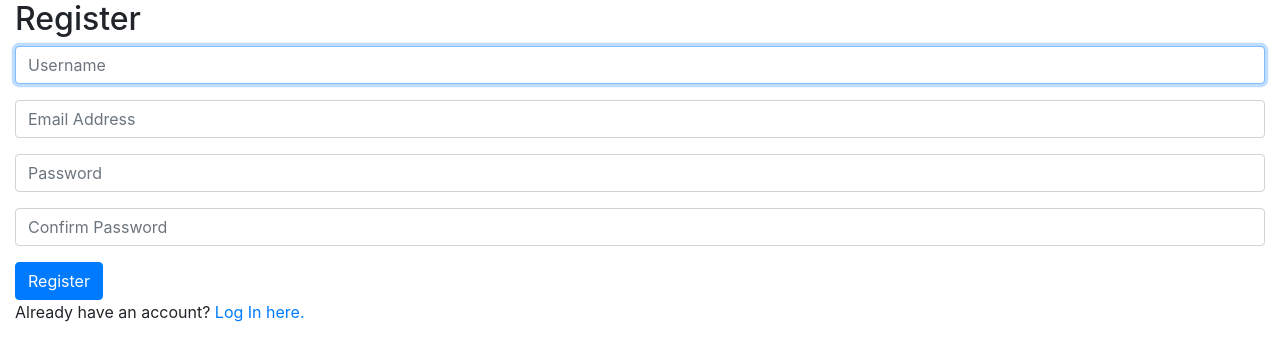
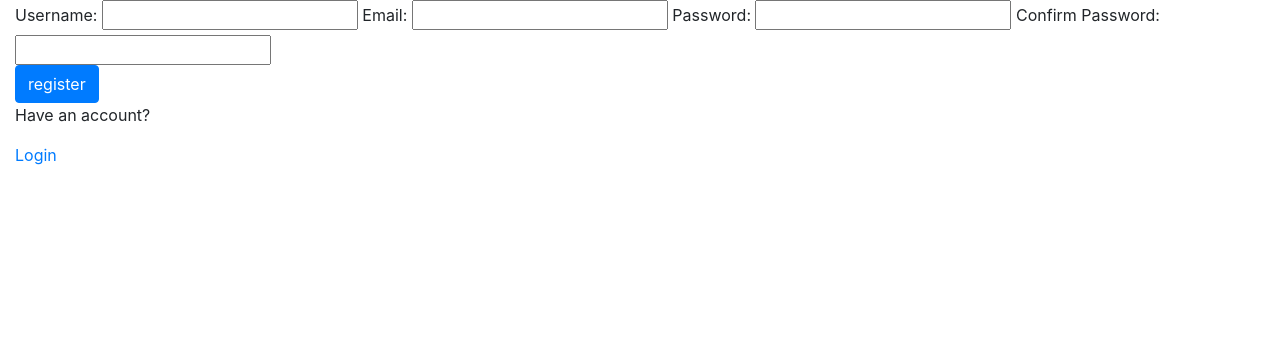
Before and after one commit to sabihdordab/network, a Django app: page /register in a window 1280 px wide. Shown: the part 56-417 px from the top of the page. Run offline with Django 3.2, Linux system fonts and the light colour scheme; some libraries are stand-ins or nearby versions.

Commit message:
replacing Django forms instead HTML forms

```diff
--- a/network/templates/network/register.html
+++ b/network/templates/network/register.html
@@ -1,30 +1,24 @@
-{% extends "network/layout.html" %}
-
-{% block body %}
-
-    <h2>Register</h2>
-
+{% extends 'network/layout.html'%}
+{% block title %}Register{%endblock%}
+{% block body%}
     {% if message %}
-        <div>{{ message }}</div>
+        <div class="alert alert-danger" role="alert">
+            {{ message }}
+        </div>
     {% endif %}
-
-    <form action="{% url 'register' %}" method="post">
-        {% csrf_token %}
-        <div class="form-group">
-            <input class="form-control" autofocus type="text" name="username" placeholder="Username">
-        </div>
-        <div class="form-group">
-            <input class="form-control" type="email" name="email" placeholder="Email Address">
-        </div>
-        <div class="form-group">
-            <input class="form-control" type="password" name="password" placeholder="Password">
-        </div>
-        <div class="form-group">
-            <input class="form-control" type="password" name="confirmation" placeholder="Confirm Password">
-        </div>
-        <input class="btn btn-primary" type="submit" value="Register">
+    <form method="Post" action="{% url 'register'%}" enctype="multipart/form-data" class="authForm">
+        {% csrf_token%}
+        <label>Username:</label>
+        {{ form.username }}
+        <label>Email:</label>
+        {{ form.email }}
+        <label>Password:</label>
+        {{ form.password }}
+        <label>Confirm Password:</label>
+        {{ form.confirm }}
+        <br>
+        <input type="submit" class="btn btn-primary" value="register">
+        <br>
+        <p>Have an account?</p><a href="{% url 'login'%}">Login</a>
     </form>
-
-    Already have an account? <a href="{% url 'login' %}">Log In here.</a>
-
-{% endblock %}
+{% endblock%}
--- a/network/views.py
+++ b/network/views.py
@@ -9,7 +9,7 @@ from django.views.decorators.csrf import csrf_exempt
 import json
 from django.core.paginator import Paginator
 from django.contrib.auth.decorators import login_required
-
+from .forms import *
 
 def index(request):
     user = request.user
@@ -32,22 +32,29 @@ def index(request):
 
 def login_view(request):
     if request.method == "POST":
+        form = LoginForm(request.POST)
+        if form.is_valid():
+            username = form.cleaned_data['username']
+            password = form.cleaned_data['password']
+            try:
+                user = User.objects.get(username=username,password=password)
+                login(request,user)
+                return HttpResponseRedirect(reverse('index'))
+            except:
+                pass
 
-        # Attempt to sign user in
-        username = request.POST["username"]
-        password = request.POST["password"]
-        user = authenticate(request, username=username, password=password)
 
-        # Check if authentication successful
-        if user is not None:
-            login(request, user)
-            return HttpResponseRedirect(reverse("index"))
-        else:
-            return render(request, "network/login.html", {
-                "message": "Invalid username and/or password."
+        return render(request,'network/login.html',{
+                'form' : form,
+                'message' : "invalid username / password ?"
             })
-    else:
-        return render(request, "network/login.html")
+
+    else: #get method?
+        return render(request,'network/login.html',{
+            'form' : LoginForm
+        })
+
+
 
 @login_required(login_url="login")
 def logout_view(request):
@@ -57,29 +64,34 @@ def logout_view(request):
 
 def register(request):
     if request.method == "POST":
-        username = request.POST["username"]
-        email = request.POST["email"]
+        form = RegisterForm(request.POST)
+        if form.is_valid():
+            if form.cleaned_data['password'] == form.cleaned_data['confirm']:
+                try:
+                    user = form.save()
+                    login(request,user)
+                    return HttpResponseRedirect(reverse('index'))
+                except:
+                    return render(request,'network/register.html',{
+                        'form' : form,
+                        'message' : "idk!?"
+                    })
+            else: #password != confirm
+                return render(request, "network/register.html", {
+                "message": "Password and Confirm must match.",
+                "form" : form
+            })
+        else: #not valid form
+            return render(request,'network/register.html',{
+                        'form' : form,
+                        'message' : "username already taken or invalid inputs"
+                    })
 
-        # Ensure password matches confirmation
-        password = request.POST["password"]
-        confirmation = request.POST["confirmation"]
-        if password != confirmation:
-            return render(request, "network/register.html", {
-                "message": "Passwords must match."
-            })
+    else: #get method?
+        return render(request,'network/register.html',{
+            'form' : RegisterForm
+        })
 
-        # Attempt to create new user
-        try:
-            user = User.objects.create_user(username, email, password)
-            user.save()
-        except IntegrityError:
-            return render(request, "network/register.html", {
-                "message": "Username already taken."
-            })
-        login(request, user)
-        return HttpResponseRedirect(reverse("index"))
-    else:
-        return render(request, "network/register.html")
 
 def create_post(request):
     if request.method == "POST":
```
Also changed, not shown: network/templates/network/login.html (+15 -19 lines).
